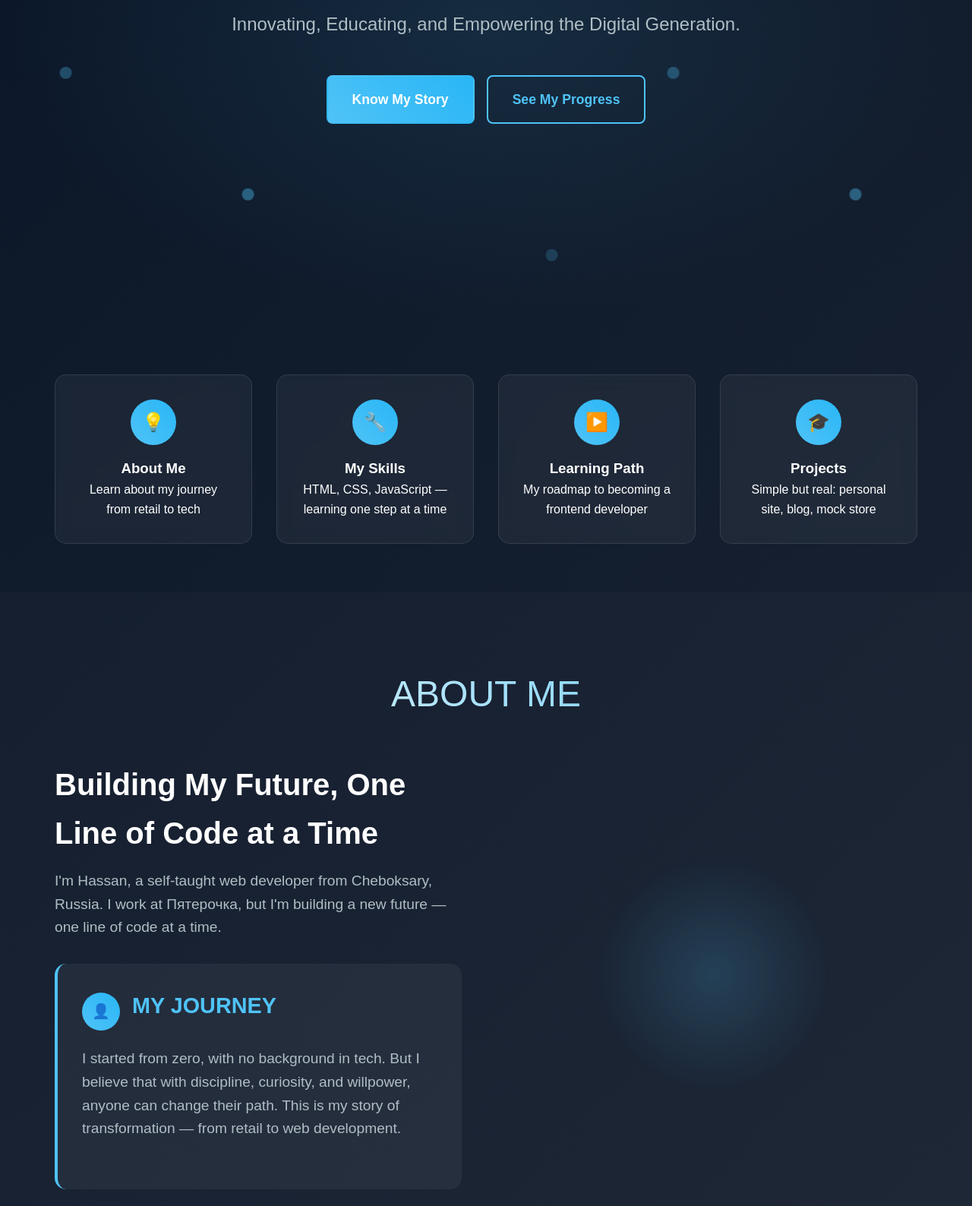
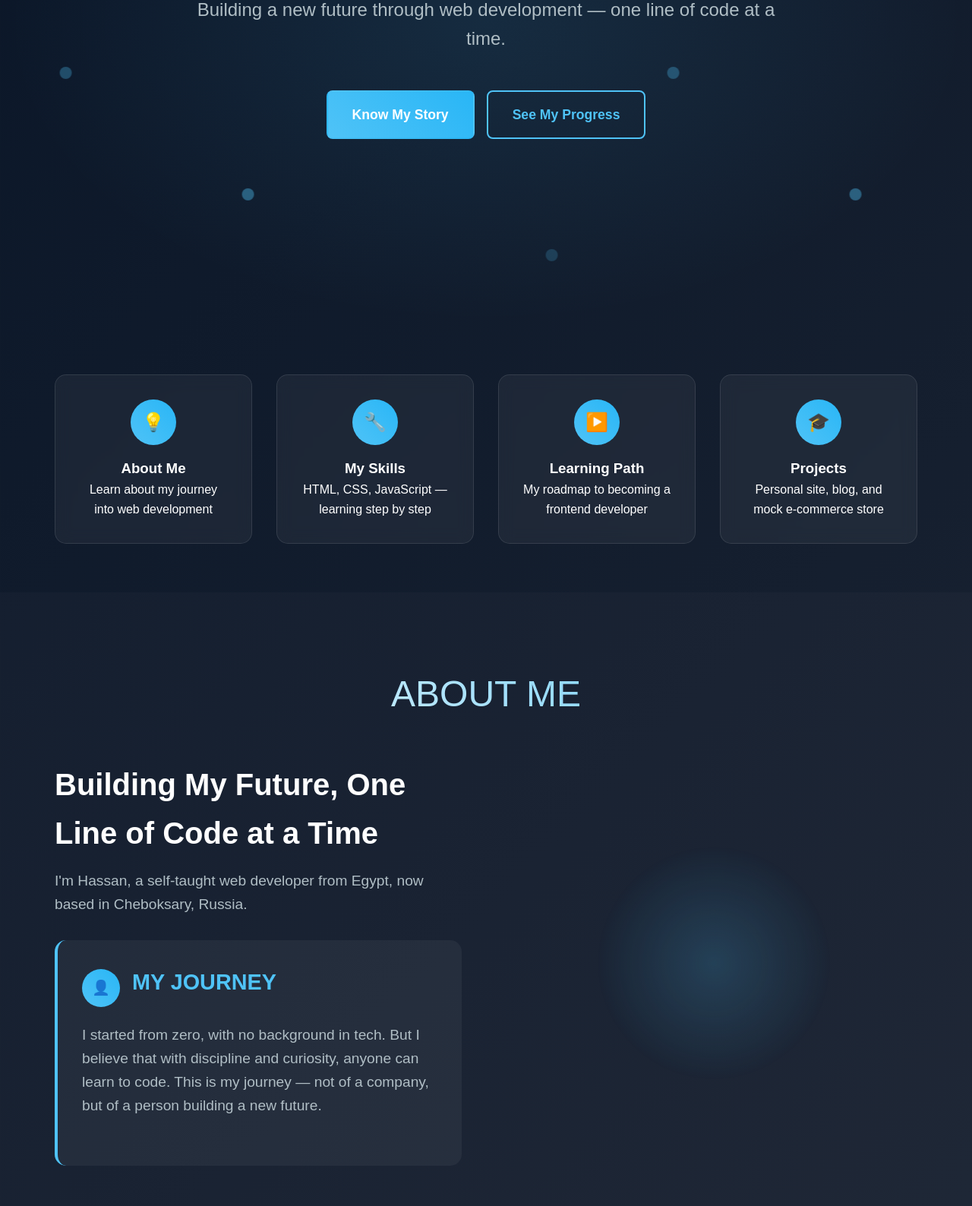
Before and after one commit to lacrous/Alikura, a plain HTML site: page index.html in a window 1280 px wide. Shown: the part 371-1959 px from the top of the page at 76% size. Drawn offline with Linux system fonts and the light colour scheme.

Commit message:
Update index.html

```diff
--- a/index.html
+++ b/index.html
@@ -24,13 +24,14 @@
                 <li><a href="#about">About Me</a></li>
                 <li><a href="#contact">Contact</a></li>
             </ul>
+            <button id="lang-toggle" class="btn-lang">EN</button>
         </nav>
     </header>
     <!-- Hero Section -->
     <section id="home" class="hero">
         <div class="hero-content">
             <h1>I'M Hassan EL-Deghidy</h1>
-            <p>Innovating, Educating, and Empowering the Digital Generation.</p>
+            <p>Building a new future through web development — one line of code at a time.</p>
             <div class="hero-buttons">
                 <a href="#about" class="btn btn-primary">Know My Story</a>
                 <a href="#services" class="btn btn-secondary">See My Progress</a>
@@ -43,12 +44,12 @@
             <div class="service-card">
                 <div class="service-icon">💡</div>
                 <h3>About Me</h3>
-                <p>Learn about my journey from retail to tech</p>
+                <p>Learn about my journey into web development</p>
             </div>
             <div class="service-card">
                 <div class="service-icon">🔧</div>
                 <h3>My Skills</h3>
-                <p>HTML, CSS, JavaScript — learning one step at a time</p>
+                <p>HTML, CSS, JavaScript — learning step by step</p>
             </div>
             <div class="service-card">
                 <div class="service-icon">▶️</div>
@@ -58,7 +59,7 @@
             <div class="service-card">
                 <div class="service-icon">🎓</div>
                 <h3>Projects</h3>
-                <p>Simple but real: personal site, blog, mock store</p>
+                <p>Personal site, blog, and mock e-commerce store</p>
             </div>
         </div>
     </section>
@@ -69,13 +70,13 @@
             <div class="about-content">
                 <div class="about-text">
                     <h3>Building My Future, One Line of Code at a Time</h3>
-                    <p>I'm Hassan, a self-taught web developer from Cheboksary, Russia. I work at Пятерочка, but I'm building a new future — one line of code at a time.</p>
+                    <p>I'm Hassan, a self-taught web developer from Egypt, now based in Cheboksary, Russia.</p>
                     <div class="vmv-card">
                         <div style="display: flex; align-items: center; gap: 1rem; margin-bottom: 1rem;">
                             <div class="contact-icon">👤</div>
                             <h3>MY JOURNEY</h3>
                         </div>
-                        <p>I started from zero, with no background in tech. But I believe that with discipline, curiosity, and willpower, anyone can change their path. This is my story of transformation — from retail to web development.</p>
+                        <p>I started from zero, with no background in tech. But I believe that with discipline and curiosity, anyone can learn to code. This is my journey — not of a company, but of a person building a new future.</p>
                     </div>
                 </div>
                 <div class="brain-visual">
@@ -196,7 +197,7 @@
                         <div class="contact-icon">✉</div>
                         <div>
                             <h4>Email</h4>
-                            <p>hassan.aldaghidi@example.com</p>
+                            <p>hassan.eldaghidi@example.com</p>
                         </div>
                     </div>
                     <div class="contact-item">
@@ -228,14 +229,14 @@
                         <div class="brain-icon"></div>
                         Alikura
                     </div>
-                    <p>My journey from Пятерочка to the web.</p>
+                    <p>From Egypt, building my future in Russia.</p>
                     <div class="contact-item" style="justify-content: center; margin-top: 1rem;">
                         <div class="contact-icon">📍</div>
                         <span>Cheboksary, Russia</span>
                     </div>
                     <div class="contact-item" style="justify-content: center;">
                         <div class="contact-icon">✉</div>
-                        <span>hassan.aldaghidi@example.com</span>
+                        <span>hassan.eldaghidi@example.com</span>
                     </div>
                 </div>
                 <div class="footer-section">
```
